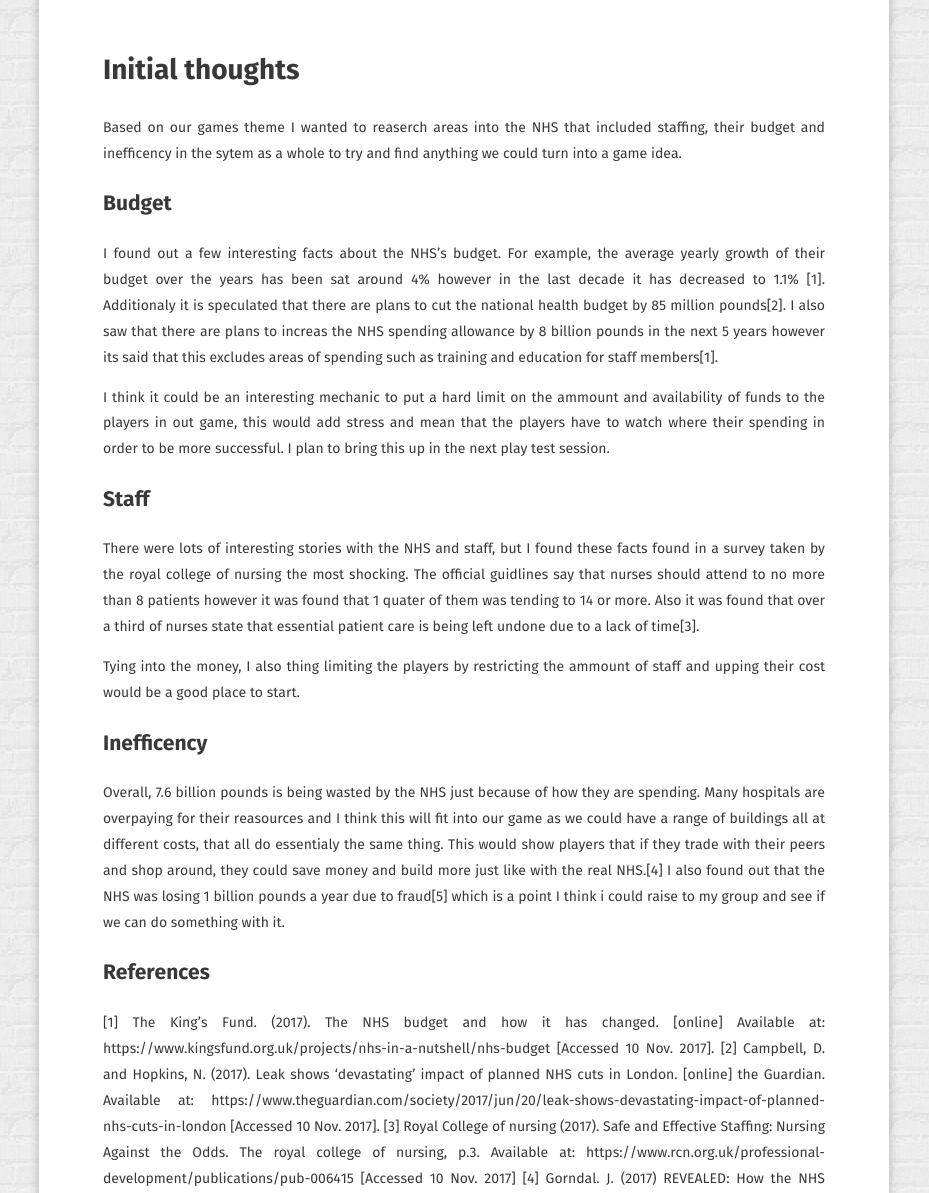
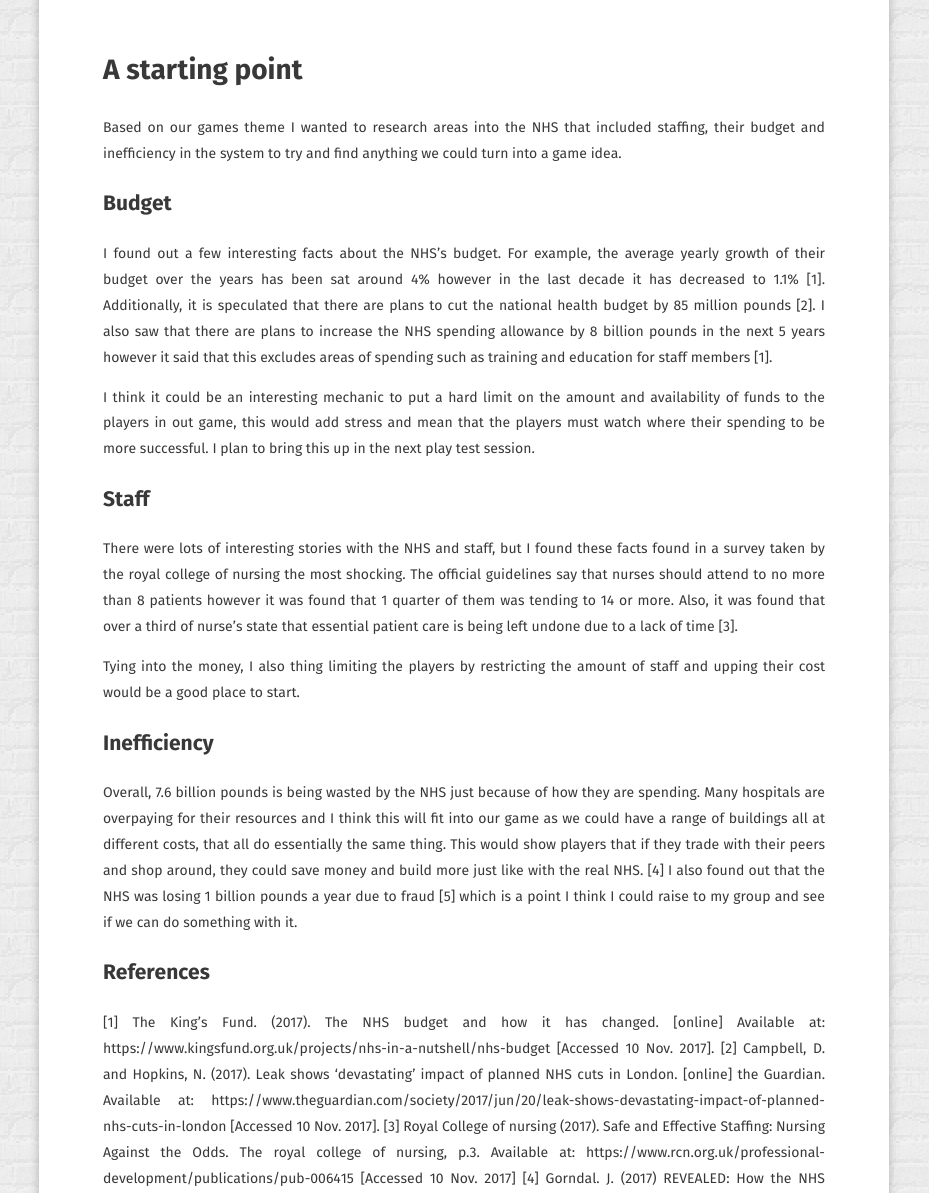
Before and after one commit to JohnnersUK/OLD.JohnnersUK.github.io, a Jekyll site: the page built from _posts/2017-11-10-Researching-The-NHS.md, in a window 1280 px wide and 1400 px high, scrolled down 367 px, cut to the strip 207-1400 px from the top of the window. Shown: the whole strip, without its empty margins (176-1105 px from the left). Built offline with Jekyll 4.4.1, drawn with Linux system fonts in a browser that asks for light colours; some web fonts are replaced; comment, search, counter and statistics services are not loaded; some of the changed text lies outside the part shown.

Commit message:
more SPAG

```diff
--- a/_posts/2017-11-10-Researching-The-NHS.md
+++ b/_posts/2017-11-10-Researching-The-NHS.md
@@ -9,24 +9,24 @@ tags:
 feature: "https://www.urmc.rochester.edu/MediaLibraries/URMCMedia/childrens-hospital/giving/images/gch-slider/giving-2016-phaseii.jpg"
 comments: true
 ---
-# Initial thoughts
-Based on our games theme I wanted to reaserch areas into the NHS that included staffing, their budget and inefficency in the sytem as a whole to try and find anything we could turn into a game idea.
+# A starting point
+Based on our games theme I wanted to research areas into the NHS that included staffing, their budget and inefficiency in the system to try and find anything we could turn into a game idea.
 
 ## Budget
 I found out a few interesting facts about the NHS's budget.
 For example, the average yearly growth of their budget over the years has been sat around 4% however in the last decade it has decreased to 1.1% [1].
-Additionaly it is speculated that there are plans to cut the national health budget by 85 million pounds[2]. I also saw that there are plans to increas the NHS spending allowance by 8 billion pounds in the next 5 years however its said that this excludes areas of spending such as training and education for staff members[1].
+Additionally, it is speculated that there are plans to cut the national health budget by 85 million pounds [2]. I also saw that there are plans to increase the NHS spending allowance by 8 billion pounds in the next 5 years however it said that this excludes areas of spending such as training and education for staff members [1].
 
-I think it could be an interesting mechanic to put a hard limit on the ammount and availability of funds to the players in out game, this would add stress and mean that the players have to watch where their spending in order to be more successful. I plan to bring this up in the next play test session.
+I think it could be an interesting mechanic to put a hard limit on the amount and availability of funds to the players in out game, this would add stress and mean that the players must watch where their spending to be more successful. I plan to bring this up in the next play test session.
 
 ## Staff
 There were lots of interesting stories with the NHS and staff, but I found these facts found in a survey taken by the royal college of nursing the most shocking.
-The official guidlines say that nurses should attend to no more than 8 patients however it was found that 1 quater of them was tending to 14 or more. Also it was found that over a third of nurses state that essential patient care is being left undone due to a lack of time[3].
+The official guidelines say that nurses should attend to no more than 8 patients however it was found that 1 quarter of them was tending to 14 or more. Also, it was found that over a third of nurse’s state that essential patient care is being left undone due to a lack of time [3].
 
-Tying into the money, I also thing limiting the players by restricting the ammount of staff and upping their cost would be a good place to start.
+Tying into the money, I also thing limiting the players by restricting the amount of staff and upping their cost would be a good place to start.
 
-## Inefficency
-Overall, 7.6 billion pounds is being wasted by the NHS just because of how they are spending. Many hospitals are overpaying for their reasources and I think this will fit into our game as we could have a range of buildings all at different costs, that all do essentialy the same thing. This would show players that if they trade with their peers and shop around, they could save money and build more just like with the real NHS.[4] I also found out that the NHS was losing 1 billion pounds a year due to fraud[5] which is a point I think i could raise to my group and see if we can do something with it.
+## Inefficiency
+Overall, 7.6 billion pounds is being wasted by the NHS just because of how they are spending. Many hospitals are overpaying for their resources and I think this will fit into our game as we could have a range of buildings all at different costs, that all do essentially the same thing. This would show players that if they trade with their peers and shop around, they could save money and build more just like with the real NHS. [4] I also found out that the NHS was losing 1 billion pounds a year due to fraud [5] which is a point I think I could raise to my group and see if we can do something with it.
 
 ## References
 [1] The King's Fund. (2017). The NHS budget and how it has changed. [online] Available at: https://www.kingsfund.org.uk/projects/nhs-in-a-nutshell/nhs-budget [Accessed 10 Nov. 2017].
```
Also changed, not shown: other parts of _posts/2017-11-10-Researching-The-NHS.md (+1 -1 lines), _posts/2017-11-17-Play-Test-Session-4-and-5.md (+1 -1 lines).
